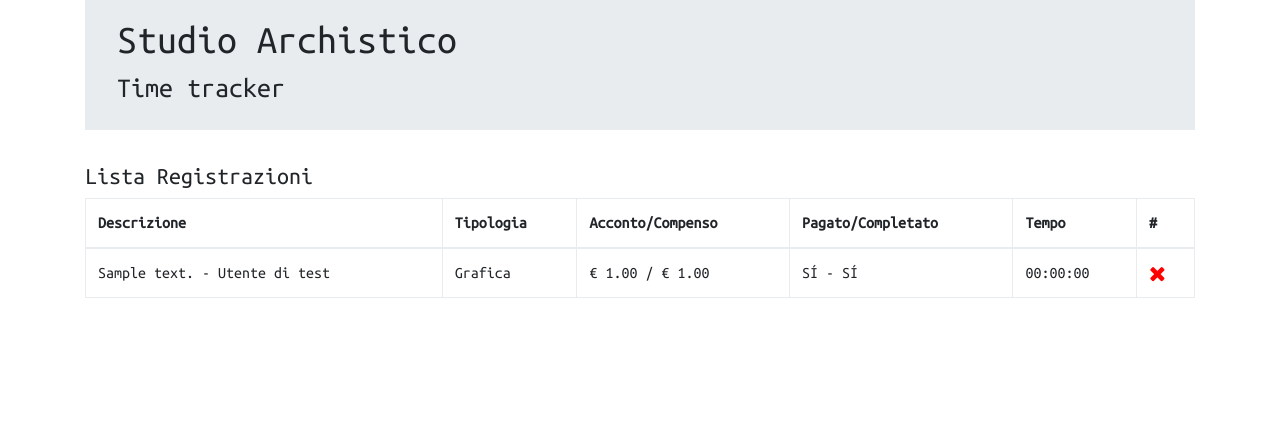
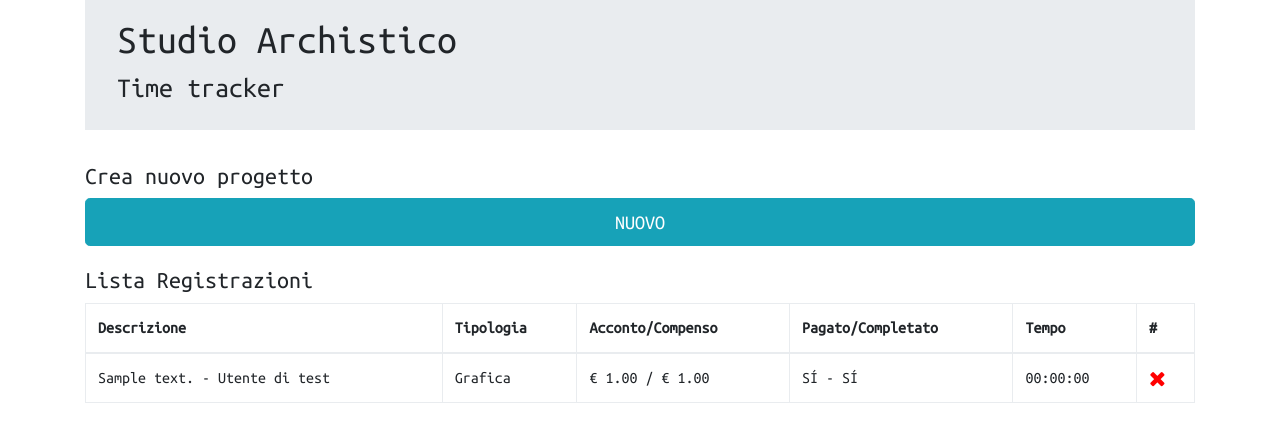
Before and after one commit to archistico/architempo, a PHP site: page /progetto.php in a window 1280 px wide. Shown: the part 56-498 px from the top of the page. Run offline with PHP 8.4, Linux system fonts and the light colour scheme; tables that the repository leaves empty hold one stand-in row (values such as "Sample post"); some libraries are stand-ins or nearby versions.

Commit message:
add button class

```diff
--- a/progetto.php
+++ b/progetto.php
@@ -20,6 +20,9 @@ $utentefk = Utente::UTENTE_LOGGATO_ID();
  * -----------------------------
  */
 
+Html_default::HEADER("Crea nuovo progetto");
+Html_default::BUTTON("NUOVO", "progetto_nuovo.php", "info");
+
 Html_default::HEADER("Lista Registrazioni");
 $progetti = new Progetti();
 $progetti->getDB_All();
--- a/template/html_default.php
+++ b/template/html_default.php
@@ -147,14 +147,25 @@ class Html_default {
         echo $html;
     }
 
-    public static function BUTTON($text, $link) {
+    public static function BUTTON($text, $link, $class = "") {
+        if(empty($class)) {
             $html = "
-        <div class='row'>
+            <div class='row paddingBottom20'>
             <div class='col-md-12'>
                 <a href='$link'>$text<a>
             </div>
             </div>
             ";
+        } else {
+            $html = "
+            <div class='row paddingBottom20'>
+            <div class='col-md-12'>
+                <a class='btn btn-$class btn-block btn-lg' href='$link'>$text<a>
+            </div>
+            </div>
+            ";
+        }
+
         echo $html;
     }
 
```
Lines whose indentation alone changed are shown as unchanged.
